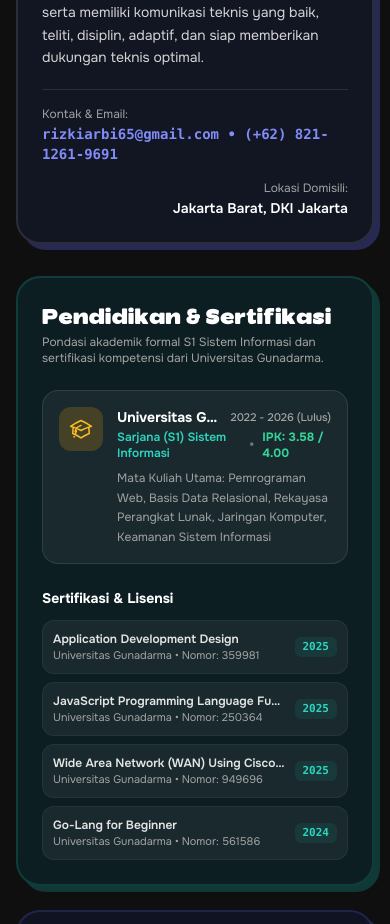
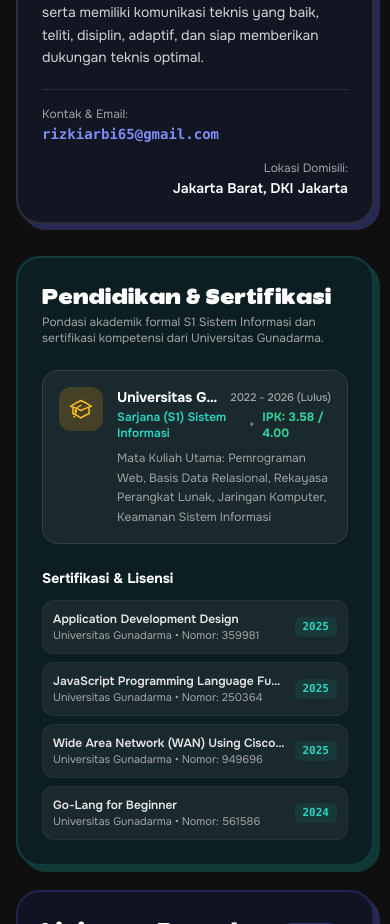
Before and after one commit to greedykid/portofolio-v3, a Next.js app: page /about in a window 390 px wide. Shown: the part 784-1708 px from the top of the page. Built offline with nearby package versions, Linux system fonts and the light colour scheme.

Commit message:
fix(privacy): remove phone number and ensure no WhatsApp buttons across portfolio

```diff
--- a/src/app/about/page.tsx
+++ b/src/app/about/page.tsx
@@ -119,7 +119,7 @@ export default function AboutPage() {
                   {locale === 'id' ? 'Kontak & Email:' : 'Direct Contact:'}
                 </p>
                 <p className="font-mono text-sm sm:text-base font-bold text-primary dark:text-indigo-400 mt-0.5">
-                  rizkiarbi65@gmail.com • (+62) 821-1261-9691
+                  rizkiarbi65@gmail.com
                 </p>
               </div>
 
--- a/src/common/constant/data.ts
+++ b/src/common/constant/data.ts
@@ -16,7 +16,6 @@ export const PROFILE = {
   role: 'Web Developer & IT Support',
   location: 'Jakarta Barat, DKI Jakarta',
   workType: 'Open to Work',
-  phone: '(+62) 821-1261-9691',
   email: 'rizkiarbi65@gmail.com',
   greeting: 'Halo',
   tagline: 'Saya Rizki.',
```
